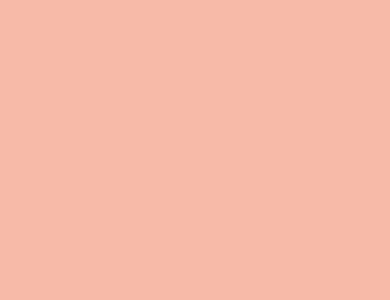
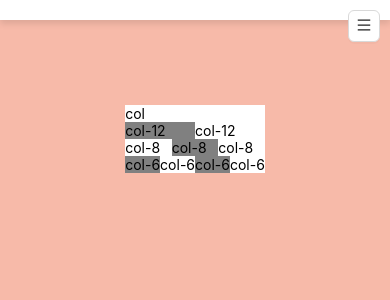
Before and after one commit to Sana-Mashhood/EmpMgmt-React, a React (Create React App) app: page /dumdums in a window 390 px wide. Before the commit this address had no page. Shown: the top 300 px of the page. Built offline with nearby package versions, Linux system fonts and the light colour scheme.

Commit message:
responsive hogaya??

```diff
--- a/src/App.css
+++ b/src/App.css
@@ -82,7 +82,12 @@ h2 {
   box-shadow: 0 2px 4px rgba(0, 0, 0, 0.1); /* Subtle shadow for the table */
 }
 
-.navbar{
+.table-container {
+  overflow-x: auto;
+}
+
+
+.navbar-general{
   width: 100%;
   background-color: white;
   box-shadow: 0 4px 6px rgba(0, 0, 0, 0.1);
@@ -97,6 +102,31 @@ h2 {
   justify-content: space-between;
   align-items: center;
 }
+.navbar {
+  position: relative;
+}
+
+.full-menu {
+  display: block;
+}
+
+.burger-menu {
+  display: none;
+}
+
+/* Media query to hide full menu and show burger icon on small screens */
+@media (max-width: 768px) {
+  .full-menu {
+    display: none;
+  }
+
+  .burger-menu {
+    display: block;
+    position: absolute;
+    right: 10px;
+    top: 10px;
+  }
+}
 
 .center{
   flex-grow: 1;
@@ -104,8 +134,33 @@ h2 {
   justify-content: center;
 }
 
-.home{
+.home {
   padding: 50px;
+}
+
+@media only screen and (max-width: 768px) {
+  .home {
+    padding: 10px;
+  }
+
+  h2 {
+    font-size: 20px;
+  }
+
+  .ant-input {
+    font-size: 14px;
+  }
+
+  .ant-btn {
+    font-size: 14px;
+  }
+}
+
+@media only screen and (max-width: 576px) {
+  .ant-table th, .ant-table td {
+    padding: 8px;
+    font-size: 12px;
+  }
 }
 
 .todo-points {
--- a/src/App.js
+++ b/src/App.js
@@ -3,6 +3,9 @@ import { BrowserRouter, Routes, Route } from "react-router-dom";
 import DataFormPage from './pages/DataFormPage';
 import DisplayPage from './pages/DisplayPage';
 import Home from './pages/Home';
+import DummyData from './pages/DummyData';
+
+
 function App() {
   return (
     <BrowserRouter>
@@ -11,6 +14,7 @@ function App() {
         <Route path="inputForm" element={<DataFormPage />} />
         <Route path="displayData" element={<DisplayPage />} />
         <Route path="inputForm/:employeeId" element={<DataFormPage />} />
+        <Route path="dumdums" element={<DummyData />} />
       </Routes>
     </BrowserRouter>
   );
--- a/src/components/NavBar.js
+++ b/src/components/NavBar.js
@@ -1,55 +1,93 @@
-import React, { useState } from 'react';
-import { Menu } from 'antd';
+import React, { useState } from "react";
+import { Menu, Drawer, Button } from "antd";
+import { MenuOutlined } from "@ant-design/icons";
 
 const items = [
   {
-    label: (
-      <a href="/">
-        Axios Practice
-      </a>
-    ),
-    key: 'axiosPractice',
+    label: <a href="/">Axios Practice</a>,
+    key: "axiosPractice",
   },
   {
-    label: 'Employee Management',
-    key: 'EmpMgmt',
+    label: <a href="/dumdums">Dummy Data</a>,
+    key: "dummyData",
+  },
+  {
+    label: "Employee Management",
+    key: "EmpMgmt",
     children: [
       {
-        label: 'Employee List',
+        label: "Employee List",
         children: [
           {
-            label: (
-              <a href="/displayData">
-                View Employee Data
-              </a>
-            ),
-            key: 'displaydata',
+            label: <a href="/displayData">View Employee Data</a>,
+            key: "displaydata",
           },
           {
-            label: (
-              <a href="/inputForm">
-                Add New Employee
-              </a>
-            ),
-            key: 'newemployee',
+            label: <a href="/inputForm">Add New Employee</a>,
+            key: "newemployee",
           },
         ],
       },
     ],
   },
 ];
+
 const NavBar = () => {
-    const [current, setCurrent] = useState('mail');
-    const onClick = (e) => {
-      console.log('click ', e);
-      setCurrent(e.key);
-    };
-    return (
-        <div className='navbar'>
-                <Menu className='center' onClick={onClick} selectedKeys={[current]} mode="horizontal" items={items} />
+  const [current, setCurrent] = useState("axiosPractice");
+  const [visible, setVisible] = useState(false);
 
+  const onClick = (e) => {
+    console.log("click ", e);
+    setCurrent(e.key);
+  };
+
+  const showDrawer = () => {
+    setVisible(true);
+  };
+
+  const closeDrawer = () => {
+    setVisible(false);
+  };
+
+  return (
+    <>
+      <div className="navbar-general">
+        <Button
+          className="burger-menu"
+          icon={<MenuOutlined />}
+          onClick={showDrawer}
+        />
+
+        <Drawer
+          title="Menu"
+          placement="right"
+          onClose={closeDrawer}
+          visible={visible}
+        >
+          <Menu
+            onClick={onClick}
+            selectedKeys={[current]}
+            mode="vertical"
+            items={items}
+          />
+        </Drawer>
+
+        <div className="navbar-full">
+          <div className="full-menu">
+            <Menu
+              onClick={onClick}
+              selectedKeys={[current]}
+              mode="horizontal"
+              items={items}
+            />
+          </div>
         </div>
-);
-}
+      </div>
+      <br />
+      <br />
+      <br />
+    </>
+  );
+};
 
-export default NavBar
+export default NavBar;
--- /dev/null
+++ b/src/pages/DummyData.js
@@ -0,0 +1,33 @@
+import React from "react";
+import NavBar from "../components/NavBar";
+import { Col, Row } from "antd";
+
+const DummyData = () => {
+  return (
+    <div  >
+      <NavBar />
+      <div className="Grid">
+        <Row style={{width: '100%'}}>
+          <Col span={24} style={{backgroundColor: "white"}}>col</Col>
+        </Row>
+        <Row style={{width: '100%'}}>
+          <Col span={12} style={{backgroundColor: "grey"}}>col-12</Col>
+          <Col span={12} style={{backgroundColor: "white"}}>col-12</Col>
+        </Row>
+        <Row style={{width: '100%'}}>
+          <Col span={8} style={{backgroundColor: "white"}}>col-8</Col>
+          <Col span={8} style={{backgroundColor: "grey"}}>col-8</Col>
+          <Col span={8} style={{backgroundColor: "white"}}>col-8</Col>
+        </Row>
+        <Row style={{width: '100%'}}>
+          <Col span={6} style={{backgroundColor: "grey"}}>col-6</Col>
+          <Col span={6} style={{backgroundColor: "white"}}>col-6</Col>
+          <Col span={6} style={{backgroundColor: "grey"}}>col-6</Col>
+          <Col span={6} style={{backgroundColor: "white"}}>col-6</Col>
+        </Row>
+      </div>
+    </div>
+  );
+};
+
+export default DummyData;
--- a/src/pages/Home.js
+++ b/src/pages/Home.js
@@ -1,7 +1,7 @@
 import React, { useState, useEffect } from "react";
 import NavBar from "../components/NavBar";
 import axios from "axios";
-import { Table, Button, Input, Popconfirm, message, Space, Form } from "antd";
+import { Table, Button, Input, Popconfirm, message, Space, Form, Row, Col } from "antd";
 import { DeleteFilled, EditFilled, PlusOutlined } from "@ant-design/icons";
 
 const Home = () => {
@@ -63,10 +63,8 @@ const Home = () => {
         { title, body, userId },
         { headers: { "Content-Type": "application/json" } }
       );
-      // Add the new post to the state
       setPosts([response.data, ...posts]);
       message.success("New post created successfully!");
-      // Reset the form
       setNewPostData({ title: "", body: "", userId: "" });
     } catch (error) {
       console.log(error);
@@ -151,7 +149,7 @@ const Home = () => {
             okText="Yes"
             cancelText="No"
           >
-            <Button type="danger" style={{ marginLeft: 8 }} icon={<DeleteFilled/>} />
+            <Button type="danger" style={{ marginLeft: 8 }} icon={<DeleteFilled />} />
           </Popconfirm>
         </Space>
       ),
@@ -163,7 +161,9 @@ const Home = () => {
       <NavBar />
       <div className="home">
         <h2>We're practicing</h2>
-        <Form layout="inline" style={{ marginBottom: "20px" }}>
+        <Row gutter={[16, 16]}>
+          <Col xs={24} sm={12} md={8} lg={6}>
+            <Form layout="vertical" style={{ marginBottom: "20px" }}>
               <Form.Item>
                 <Input
                   placeholder="Title"
@@ -172,6 +172,9 @@ const Home = () => {
                   onChange={handleNewPostChange}
                 />
               </Form.Item>
+            </Form>
+          </Col>
+          <Col xs={24} sm={12} md={8} lg={6}>
             <Form.Item>
               <Input
                 placeholder="Body"
@@ -180,6 +183,8 @@ const Home = () => {
                 onChange={handleNewPostChange}
               />
             </Form.Item>
+          </Col>
+          <Col xs={24} sm={12} md={8} lg={6}>
             <Form.Item>
               <Input
                 placeholder="User ID"
@@ -188,19 +193,26 @@ const Home = () => {
                 onChange={handleNewPostChange}
               />
             </Form.Item>
+          </Col>
+          <Col xs={24} sm={12} md={8} lg={6}>
             <Form.Item>
               <Button type="primary" onClick={createNewPost} icon={<PlusOutlined />}>
                 Add Post
               </Button>
             </Form.Item>
-        </Form>
+          </Col>
+        </Row>
 
+        {/* Wrap the table in a scrollable container */}
+        <div className="table-container">
           <Table
             dataSource={posts}
             columns={columns}
             rowKey="id"
             pagination={{ position: ["none", "none"] }}
+            scroll={{ x: '100%' }} // Enable horizontal scroll
           />
+        </div>
       </div>
     </div>
   );
```
Lines whose indentation alone changed are shown as unchanged.
